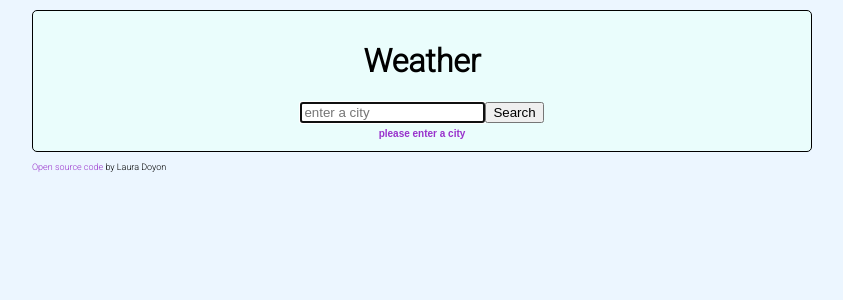
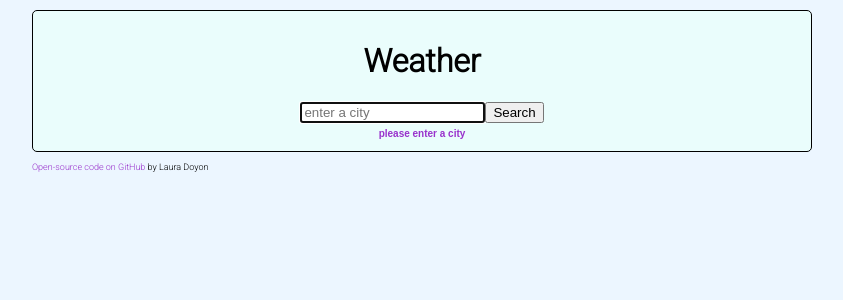
Before and after one commit to L-itslocked/react-weather, a React (Create React App) app: page / in a window 1280 px wide. Shown: the top 300 px of the page, without its empty margins (218-1061 px from the left). Built offline with nearby package versions, Linux system fonts and the light colour scheme; a web font is replaced by a local one.

Commit message:
Update footer

```diff
--- a/src/index.js
+++ b/src/index.js
@@ -9,8 +9,10 @@ root.render(
   <React.StrictMode>
     <App />
     <p>
-      <a href="https://github.com/L-itslocked/my-app">Open source code</a> by
-      Laura Doyon
+      <a href="https://github.com/L-itslocked/my-app">
+        Open-source code on GitHub{" "}
+      </a>{" "}
+      by Laura Doyon
     </p>
   </React.StrictMode>
 );
```
